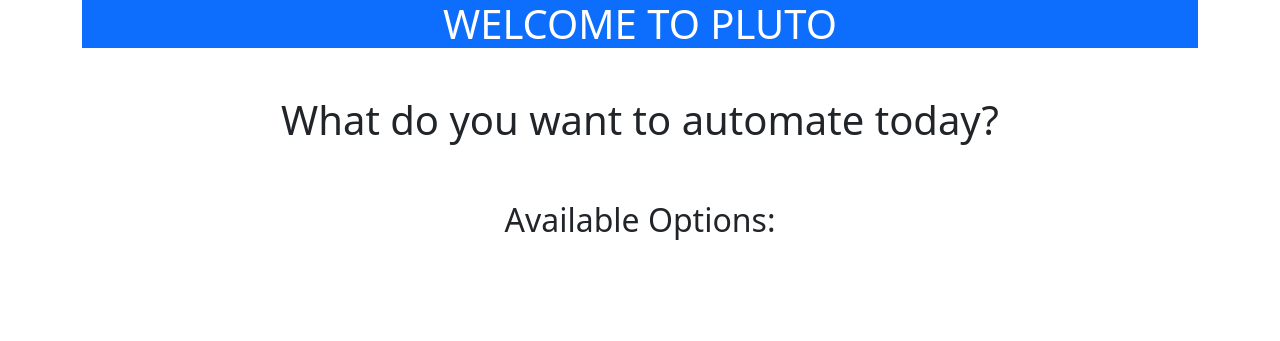
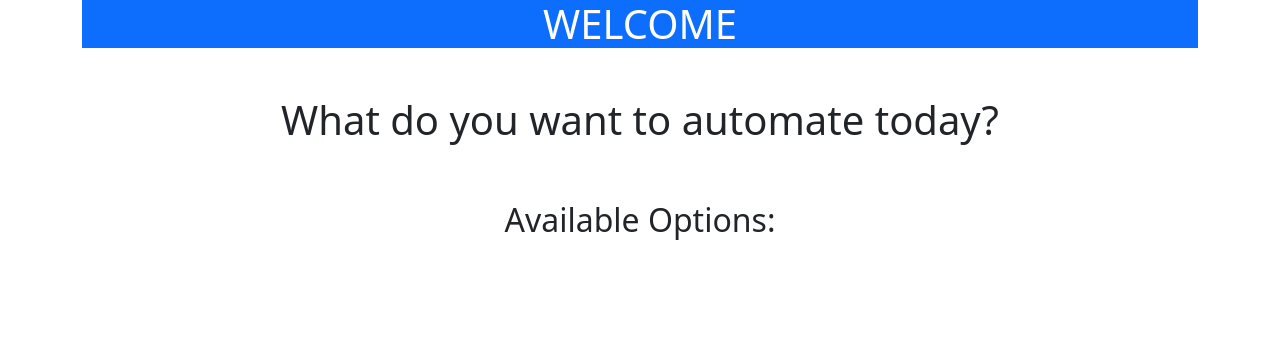
Before and after one commit to ritwik-jha/web-menu-2.0, a Flask app: page / in a window 1280 px wide. Shown: the top 341 px of the page. Run offline with Flask 2, Linux system fonts and the light colour scheme; some libraries are stand-ins or nearby versions.

Commit message:
init stuff done

```diff
--- a/menu-app/templates/home.html
+++ b/menu-app/templates/home.html
@@ -12,7 +12,7 @@
 
     <div class="container">
         <div class="page-header text-center bg-primary text-white h-20">
-            <h1>WELCOME TO PLUTO</h1>
+            <h1>WELCOME</h1>
         </div>
     </div>
     <div class="container">
```
